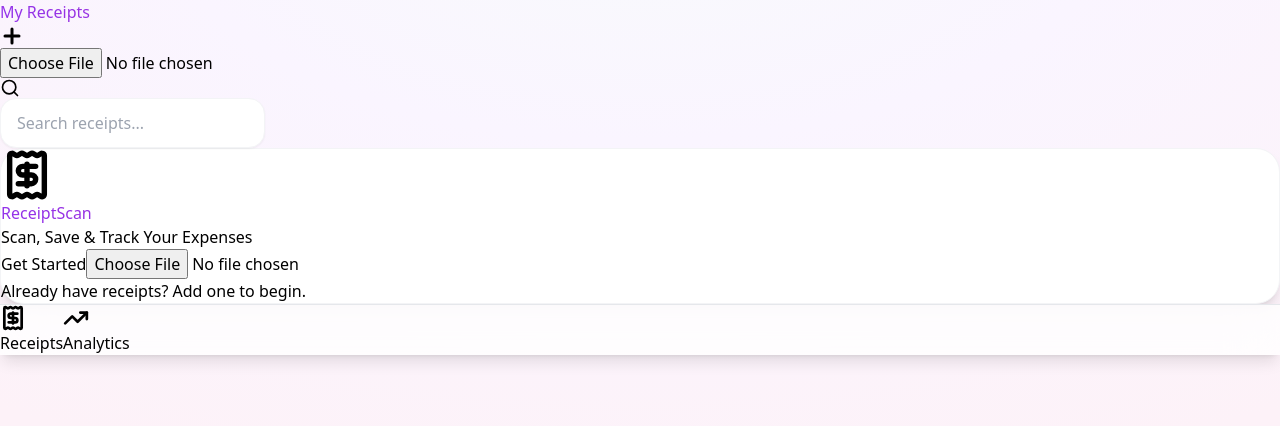
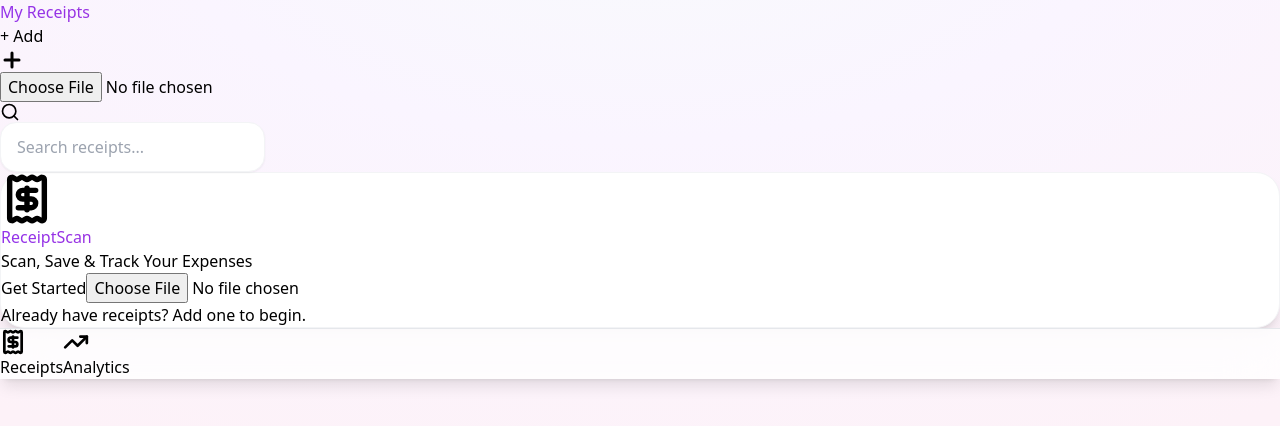
Before and after one commit to Kardaoui-Bellal/receipt-scanner-app, a React (Vite) app: page / in a window 1280 px wide. Shown: the top 426 px of the page. Built offline with nearby package versions, Linux system fonts and the light colour scheme.

Commit message:
redesign 3

```diff
--- a/src/App.jsx
+++ b/src/App.jsx
@@ -204,8 +204,9 @@
               {view === 'list' ? 'My Receipts' : 'Analytics'}
             </h1>
             {view === 'list' && (
-              <div className="flex gap-3">
-                <label className="cursor-pointer bg-gradient-to-r from-purple-500 to-pink-500 text-white w-12 h-12 rounded-2xl flex items-center justify-center hover:shadow-lg transition-all">
+              <div className="flex items-center gap-2">
+                <span className="text-sm font-bold text-gray-500">+ Add</span>
+                <label aria-label="Add receipt" className="cursor-pointer bg-gradient-to-r from-purple-500 to-pink-500 text-white w-12 h-12 rounded-2xl flex items-center justify-center hover:shadow-lg transition-all">
                   <Plus size={24} strokeWidth={3} />
                   <input type="file" accept="image/*" capture="environment" onChange={handleFileUpload} className="hidden" disabled={scanning} />
                 </label>
```
